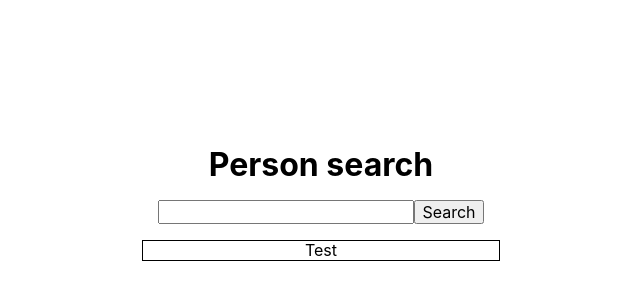
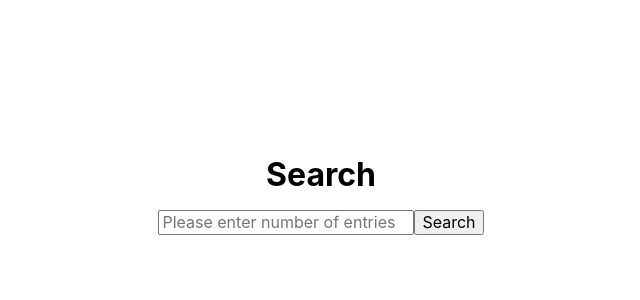
Before and after one commit to maurer2/person-test, a React (Create React App) app: page / in a window 1280 px wide. Shown: the part 196-496 px from the top of the page, without its empty margins (319-959 px from the left). Built offline with nearby package versions, Linux system fonts and the light colour scheme.

Commit message:
Added data fetching an list

```diff
--- a/src/App.js
+++ b/src/App.js
@@ -1,18 +1,80 @@
-import React from 'react';
+import React, { useState } from 'react';
 import style from './App.module.css';
 
 function App() {
+  const [personsList, setPersonsList] = useState([]);
+  const [inputValue, setInputValue] = useState('');
+
+  let isFetching = false;
+
+  const fetchUserData = () => {
+    const personCount = Math.floor(Math.random() * 10) + 1;
+    const url = `https://randomuser.me/api/?results=${personCount}`;
+
+    isFetching = true;
+
+    fetch(url)
+      .then((response) => {
+        if (response.ok) {
+          return response.json();
+        }
+      })
+      .then((data) => {
+        const { results } = data
+
+        console.log(results);
+
+        setPersonsList(results);
+        isFetching = false;
+      });
+  }
+
+  const handleChange = (event) => {
+    const value = event.target.value;
+
+    setInputValue(value);
+  }
+
+  const handleSubmit = (event) => {
+    event.preventDefault();
+
+    fetchUserData();
+  }
+
   return (
     <div className={ style.App }>
-      <form className={ style.form } action="post" method="post" autocomplete="off">
-        <h1 className={ style.title }>Person search</h1>
+      <form
+        className={ style.form }
+        onSubmit={ handleSubmit }
+        action="post"
+        method="post"
+        autoComplete="off"
+      >
+        <h1 className={ style.title }>Search</h1>
         <fieldset className={ style.formRow }>
-          <input className={ style.field } type="search" autocomplete="false" value="" />
+          <input
+            className={ style.field }
+            value={ inputValue }
+            onChange={ handleChange }
+            type="search"
+            autoComplete="false"
+            placeholder="Please enter number of entries to show"
+            disabled={ isFetching ? 'disabled': false }
+          />
           <button className={ style.button } type="submit">Search</button>
         </fieldset>
-        <ul className={ style.suggestions }>
-          <li className={ style.suggestion }>Test</li>
-        </ul>
+        { isFetching && <span>Loading!!!</span> }
+        { (personsList.length > 0) && (
+          <ul className={ style.suggestions }>
+            { personsList.map((person, index) => (
+              <li className={ style.suggestion } key={ index }>
+                <span className={ style.suggestionEntry }>{ person.name.first }</span>
+                <span className={ style.suggestionEntry }>{ person.name.last }</span>
+                <span className={ style.suggestionEntry }>{ person.email }</span>
+              </li>
+            ))}
+          </ul>
+        )}
       </form>
     </div>
   );
--- a/src/App.module.css
+++ b/src/App.module.css
@@ -18,7 +18,24 @@
 
 .suggestions {
   margin: 0;
-  padding: 0;
+  padding: 0.5rem;
   border: 1px solid black;
   list-style: none;
+  text-align: left;
 }
+
+.suggestion {
+  display: flex;
+}
+
+.suggestionEntry {
+  color: red;
+}
+
+.suggestionEntry:after {
+  content: '-';
+}
+
+.suggestionEntry:last-child:after {
+  content: none;
+}
```
